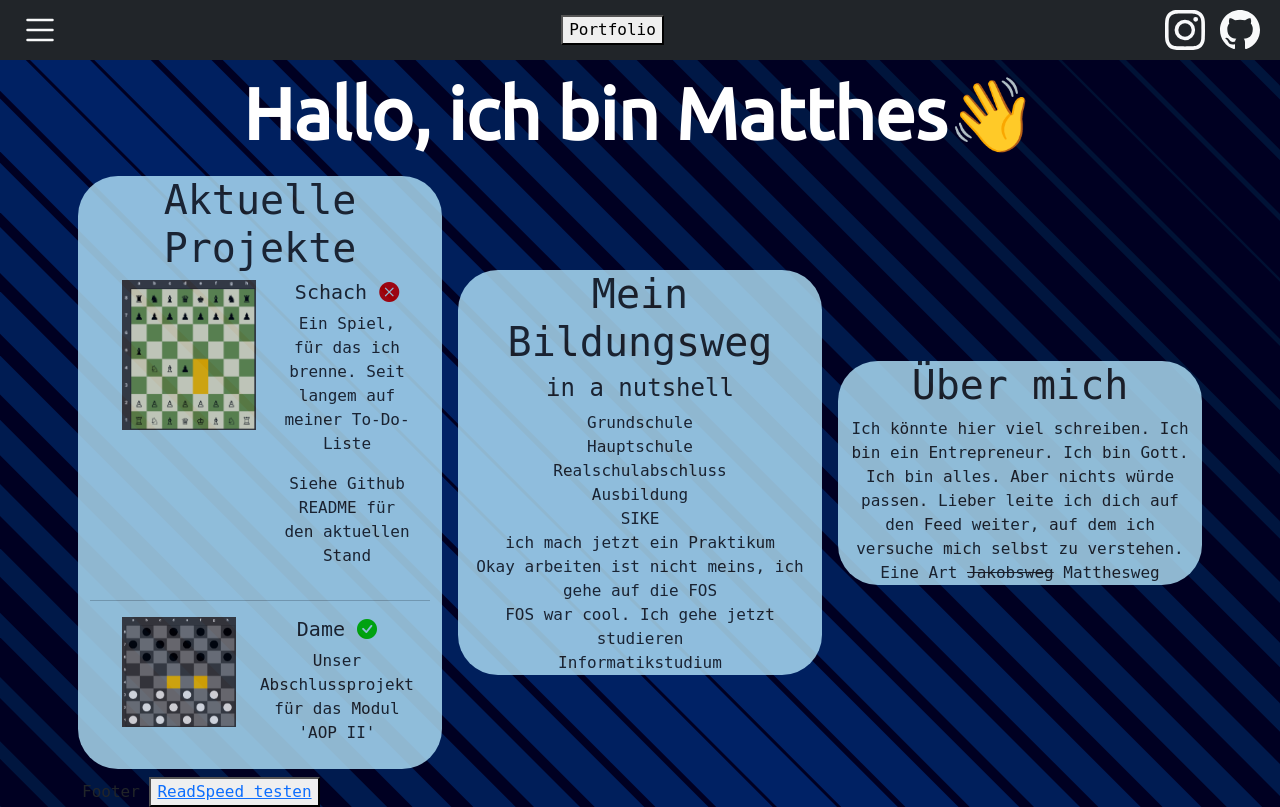
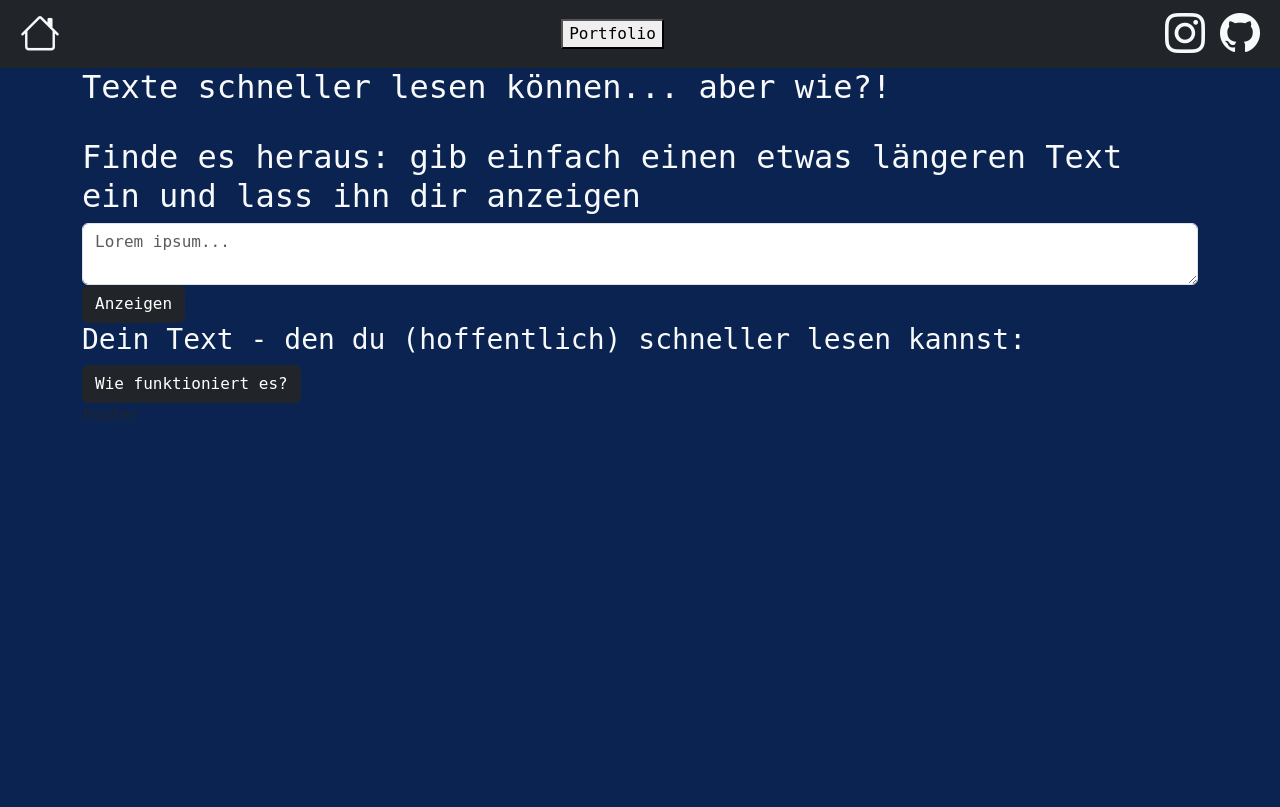
Before and after one commit to mb03k/Website, a PHP site: page /readspeed/index.php in a window 1280 px wide. After the commit the page ends 420 px from the top, so only its background shows below. Run offline with PHP 8.4, Linux system fonts and the light colour scheme.

Commit message:
logik eingebaut

```diff
--- /dev/null
+++ b/Script/ButtonListeners/readSpeed.js
@@ -0,0 +1,11 @@
+/*
+    ReadSpead.html
+*/
+
+document.getElementById("how_it_works_button").onclick = function() {
+    showOrHideHowItWorks();
+}
+
+document.getElementById("hiw_technical_button").onclick = function() {
+    showOrHide_HIW_technical();
+}
--- a/Script/ButtonListeners/universalButtons.js
+++ b/Script/ButtonListeners/universalButtons.js
@@ -1,5 +1,5 @@
-document.getElementById("headerListButton").onclick = function() {
-    openList();
+document.getElementById("headerHomeButton").onclick = function() {
+    goHome();
 }
 
 document.getElementById("headerInstagramButton").onclick = function() {
@@ -11,11 +11,11 @@ document.getElementById("headerGithubButton").onclick = function() {
 }
 
 document.getElementById("portfolio_button").onclick = function() {
-    console.log("portfolio_button_click");
+    console.log("HAllo");
 }
 
-function openList() {
-    console.log("openList()");
+function goHome() {
+    console.log("Home-Seite anzeigen ... warte auf echte IP ... ");
 }
 
 function openInstagram() {
--- /dev/null
+++ b/Script/ReadSpeed/readSpeed.js
@@ -0,0 +1,84 @@
+const outputDiv = document.getElementById("upspeadedText");
+
+document.getElementById("get_input_text_button").onclick = function() {
+    let inTxt;
+    let splittetTxt = [];
+    let finalTxt;
+
+    inTxt = getInputText();
+    splittetTxt = splitInputText(inTxt);
+    finalTxt = setBoldings(splittetTxt);
+    writeToBody(finalTxt);
+}
+
+function getInputText() {
+    return document.getElementById('input_text_readspeed').value;
+}
+
+function splitInputText(inTxt) {
+    return inTxt.split(/\s+/);
+}
+
+function setBoldings(splittetTxt) {
+    let newSplittetTxt = [];
+    let returnString;
+    let range;
+
+    for (let wordOfText of splittetTxt) {
+        range = calculateRange(wordOfText.length);
+
+        let firstHalf = [];
+        let secondHalf = [];
+
+        for (let i=0; i<range; i++) {
+            firstHalf.push(wordOfText[i]);
+        }
+
+        for (let i=range; i<wordOfText.length; i++) {
+            secondHalf.push(wordOfText[i])
+        }
+
+        let first = firstHalf.join("");
+        let second = secondHalf.join("");
+
+        newSplittetTxt.push("<b>"+first+"</b>"+second+" ");
+    }
+
+    returnString = newSplittetTxt.join(" ");
+    return returnString;
+}
+
+function calculateRange(length) {
+    // returns where the <b> should be placed
+    if (length != null) {
+        length *= 0.67;
+        length = parseInt(length, 10);
+        return length;
+    }
+    return null;
+}
+
+function writeToBody(finalTxt) {
+    console.log("final: "+finalTxt);
+    outputDiv.innerHTML = finalTxt;
+}
+
+function showOrHideHowItWorks() {
+    if (document.getElementById("hiw_text").hidden == true) {
+        document.getElementById("hiw_text").hidden = false;
+        document.getElementById("hiw_empty").hidden = true;
+    } else {
+        document.getElementById("hiw_text").hidden = true;
+        document.getElementById("hiw_empty").hidden = false;
+    }
+}
+
+function showOrHide_HIW_technical() {
+    if (document.getElementById("hiw_technical_text").hidden == true) {
+        document.getElementById("hiw_technical_text").hidden = false;
+        document.getElementById("hiw_technical_empty").hidden = true;
+    } else {
+        document.getElementById("hiw_technical_text").hidden = true;
+        document.getElementById("hiw_technical_empty").hidden = false;
+    }
+}
--- a/Style/style.css
+++ b/Style/style.css
@@ -1,9 +1,10 @@
-.gradient {
+/*.gradient {
    background-image: url( '../Assets/vanishing-stripes.svg' );
-}
+}*/
 
 body, html {
    font-family: 'Anonymous Pro', monospace;
+   background-color: #0a2351;
    height: 100%;
 }
 
--- a/html/header.php
+++ b/html/header.php
@@ -1,9 +1,9 @@
 <?php echo('<header class="bg-dark">
     <div class="header-container">
         <div class="logo">
-            <svg id="headerListButton" xmlns="http://www.w3.org/2000/svg" fill="currentColor" class="bi bi-list text-light headerHover list headerIcons" viewBox="0 0 16 16">
-            <path fill-rule="evenodd" d="M2.5 12a.5.5 0 0 1 .5-.5h10a.5.5 0 0 1 0 1H3a.5.5 0 0 1-.5-.5m0-4a.5.5 0 0 1 .5-.5h10a.5.5 0 0 1 0 1H3a.5.5 0 0 1-.5-.5m0-4a.5.5 0 0 1 .5-.5h10a.5.5 0 0 1 0 1H3a.5.5 0 0 1-.5-.5"/>
-            </svg>
+            <a href="" class="icon">
+                <i class="bi bi-house text-light h1" id="headerHomeButton"></i>
+            </a>
         </div>
 
         <div>
@@ -11,15 +11,11 @@
         </div>
 
         <nav class="nav-icons">
-            <a href="#" class="icon">
-                <svg id="headerInstagramButton" xmlns="http://www.w3.org/2000/svg" fill="currentColor" class="bi bi-instagram text-light headerHover insta headerIcons" viewBox="0 0 16 16">
-                    <path d="M8 0C5.829 0 5.556.01 4.703.048 3.85.088 3.269.222 2.76.42a3.9 3.9 0 0 0-1.417.923A3.9 3.9 0 0 0 .42 2.76C.222 3.268.087 3.85.048 4.7.01 5.555 0 5.827 0 8.001c0 2.172.01 2.444.048 3.297.04.852.174 1.433.372 1.942.205.526.478.972.923 1.417.444.445.89.719 1.416.923.51.198 1.09.333 1.942.372C5.555 15.99 5.827 16 8 16s2.444-.01 3.298-.048c.851-.04 1.434-.174 1.943-.372a3.9 3.9 0 0 0 1.416-.923c.445-.445.718-.891.923-1.417.197-.509.332-1.09.372-1.942C15.99 10.445 16 10.173 16 8s-.01-2.445-.048-3.299c-.04-.851-.175-1.433-.372-1.941a3.9 3.9 0 0 0-.923-1.417A3.9 3.9 0 0 0 13.24.42c-.51-.198-1.092-.333-1.943-.372C10.443.01 10.172 0 7.998 0zm-.717 1.442h.718c2.136 0 2.389.007 3.232.046.78.035 1.204.166 1.486.275.373.145.64.319.92.599s.453.546.598.92c.11.281.24.705.275 1.485.039.843.047 1.096.047 3.231s-.008 2.389-.047 3.232c-.035.78-.166 1.203-.275 1.485a2.5 2.5 0 0 1-.599.919c-.28.28-.546.453-.92.598-.28.11-.704.24-1.485.276-.843.038-1.096.047-3.232.047s-2.39-.009-3.233-.047c-.78-.036-1.203-.166-1.485-.276a2.5 2.5 0 0 1-.92-.598 2.5 2.5 0 0 1-.6-.92c-.109-.281-.24-.705-.275-1.485-.038-.843-.046-1.096-.046-3.233s.008-2.388.046-3.231c.036-.78.166-1.204.276-1.486.145-.373.319-.64.599-.92s.546-.453.92-.598c.282-.11.705-.24 1.485-.276.738-.034 1.024-.044 2.515-.045zm4.988 1.328a.96.96 0 1 0 0 1.92.96.96 0 0 0 0-1.92m-4.27 1.122a4.109 4.109 0 1 0 0 8.217 4.109 4.109 0 0 0 0-8.217m0 1.441a2.667 2.667 0 1 1 0 5.334 2.667 2.667 0 0 1 0-5.334"/>
-                </svg>
+            <a href="" class="icon">
+                <i class="bi bi-instagram text-light h1" id="headerInstagramButton"></i>
             </a>
-            <a href="#" class="icon">
-                <svg id="headerGithubButton" xmlns="http://www.w3.org/2000/svg" fill="currentColor" class="bi bi-github text-light headerHover git headerIcons" viewBox="0 0 16 16">
-                    <path d="M8 0C3.58 0 0 3.58 0 8c0 3.54 2.29 6.53 5.47 7.59.4.07.55-.17.55-.38 0-.19-.01-.82-.01-1.49-2.01.37-2.53-.49-2.69-.94-.09-.23-.48-.94-.82-1.13-.28-.15-.68-.52-.01-.53.63-.01 1.08.58 1.23.82.72 1.21 1.87.87 2.33.66.07-.52.28-.87.51-1.07-1.78-.2-3.64-.89-3.64-3.95 0-.87.31-1.59.82-2.15-.08-.2-.36-1.02.08-2.12 0 0 .67-.21 2.2.82.64-.18 1.32-.27 2-.27s1.36.09 2 .27c1.53-1.04 2.2-.82 2.2-.82.44 1.1.16 1.92.08 2.12.51.56.82 1.27.82 2.15 0 3.07-1.87 3.75-3.65 3.95.29.25.54.73.54 1.48 0 1.07-.01 1.93-.01 2.2 0 .21.15.46.55.38A8.01 8.01 0 0 0 16 8c0-4.42-3.58-8-8-8"/>
-                </svg>
+            <a href="" class="icon">
+                <i class="bi bi-github text-light h1" id="headerGithubButton"></i>
             </a>
         </nav>
     </div>
--- a/index.php
+++ b/index.php
@@ -86,7 +86,7 @@
 
         <div class="container">
             Footer
-            <button><a href="readspeed.php">ReadSpeed testen</a></button>
+            <button><a href="../readspeed">ReadSpeed testen</a></button>
         </div>
 
     </div>
--- /dev/null
+++ b/readspeed/index.php
@@ -0,0 +1,87 @@
+<!DOCTYPE html>
+<html lang="en">
+<head>
+    <meta charset="UTF-8">
+    <meta name="viewport" content="width=device-width, initial-scale=1.0">
+    <title>Meine Website</title>
+    <link href="https://cdn.jsdelivr.net/npm/bootstrap@5.3.3/dist/css/bootstrap.min.css" rel="stylesheet" integrity="sha384-QWTKZyjpPEjISv5WaRU9OFeRpok6YctnYmDr5pNlyT2bRjXh0JMhjY6hW+ALEwIH" crossorigin="anonymous">
+    <!--<link rel="stylesheet" href="https://cdn.jsdelivr.net/npm/bulma@1.0.2/css/bulma.min.css">-->
+    <link rel="stylesheet" href="https://cdn.jsdelivr.net/npm/bootstrap-icons@1.11.3/font/bootstrap-icons.min.css">
+    <link rel="stylesheet" href="https://fonts.googleapis.com/css?family=Ubuntu|Lora">
+    <link rel="stylesheet" href="../Style/style.css">
+    <link rel="stylesheet" href="../Style/header.css">
+    <!--<link rel="stylesheet" href="Style/homeScreenAnimations.css"> bereitet in der Form Design-Fehler (out-of-bildschirm)-->
+</head>
+
+<body class="gradient">
+    <div>
+
+        <?php include '../html/header.php'; ?>
+
+        <i class="fa-solid fa-user"></i>
+
+        <div class="container">
+            <h2 class="text-light">Texte schneller lesen können... aber wie?!</h2>
+            <br>
+            <h2 class="text-light">Finde es heraus: gib einfach einen etwas längeren Text ein und lass ihn dir anzeigen</h2>
+            <textarea class="textarea form-control" id="input_text_readspeed" placeholder="Lorem ipsum..."></textarea>
+            <button class="btn btn-dark" id="get_input_text_button">Anzeigen</button>
+            <h3 class="text-light">Dein Text - den du (hoffentlich) schneller lesen kannst:</h3>
+
+            <div class="bg-light" style="border-radius:10px;">
+                <h2 class="text-dark" id="upspeadedText"></h2>
+            </div>
+
+            <button class="btn btn-dark" id="how_it_works_button">Wie funktioniert es?</button>
+
+            <div id="hiw_empty">
+            </div>
+
+            <div class="bg-info p-2" id="hiw_text" style="border-radius: 10px;" hidden>
+                <span class="bg-danger p-1 text-white">Wie es funktioniert</span>
+                <br>
+                <span class="text-white">
+                    Ich kann mich nicht mehr genau an die Begründung erinnern. Aber sie ging ansatzweise folgendermaßen:
+                    A: Das Gehirn kann die Wörter durch die dick geschriebenen Anfangsbuchstaben besser trennen / auseinanderhalten.
+                    B: Dieses auseinanderhalten hilft demnach u.A. dabei, die dick geschriebenen Buchstaben direkt zu identifizieren
+                    und die Bedeutung des Wortes, ohne es ganz lesen zu müssen, schnell zu verstehen
+                </span>
+
+                <br>
+
+                <button class="btn btn-dark" id="hiw_technical_button">Achso, wie es technisch funktioniert?</button>
+                <div id="hiw_technical_empty"></div>
+                <div class="text-white" id="hiw_technical_text" hidden>
+                    <span>
+                        Ich habe es mir relativ leicht gemacht... <a href="">hier</a> kannst du den Quellcode ansehen
+                        <br>
+                        Mein Ansatz ist, dass man alle Wörter aufteilt und jedes Wort in einem Array (genauer: ArrayList<String>)
+                        speichert. Das getan, läuft man in einer For-Each Schleife die gesamten Wörter durch. Bei jedem Durchlauf wird
+                        die Länge des Wortes angeschaut und damit berechnet, bis wohin der dick-geschriebene Text gehen soll. Nach dieser
+                        Berechnung läuft man in zwei weiteren For-Schleifen das Wort durch. Die erste For-Schleife setzt ein &ltb&gt an den Anfang
+                        (für den dick-geschriebenen Text) und geht
+                        so weit, bis man nicht mehr dick schreiben muss, setzt ein &lt/b&gt und speichert jeden Charakter in einem weiteren Array ab.
+                        Sobald diese Schleife durch ist, fängt die zweite an. Diese nimmt nur noch die restlichen Buchstaben
+                        des Wortes und fügt sie hinzu
+                        <br>
+                        Danach fügt man diesen Array zu einem String zusammen und schreibt diesen in das DOM.
+                    </span>
+                </div>
+            </div>
+
+        </div>
+
+        <div class="container">
+            Footer
+        </div>
+
+    </div>
+
+    <script type="application/x-javascript" src="../Script/ButtonListeners/universalButtons.js"></script>
+    <script type="application/x-javascript" src="../Script/ButtonListeners/readSpeed.js"></script>
+    <script type="application/x-javascript" src="../Script/ReadSpeed/readSpeed.js"></script>
+    <script src="https://cdn.jsdelivr.net/npm/bootstrap@5.3.3/dist/js/bootstrap.bundle.min.js" integrity="sha384-YvpcrYf0tY3lHB60NNkmXc5s9fDVZLESaAA55NDzOxhy9GkcIdslK1eN7N6jIeHz" crossorigin="anonymous"></script>
+</body>
+
+
+</html>
```
Also changed, not shown: projekte/index.php (added).
